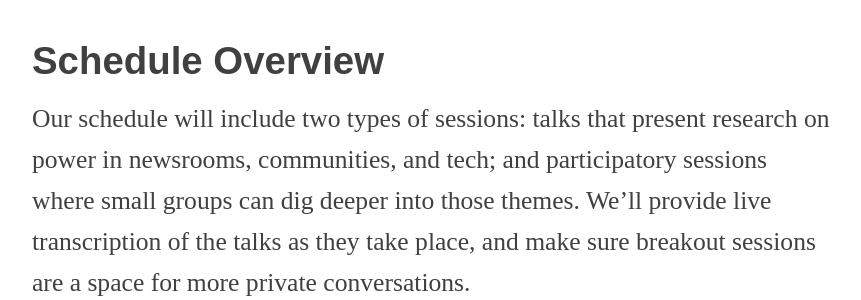
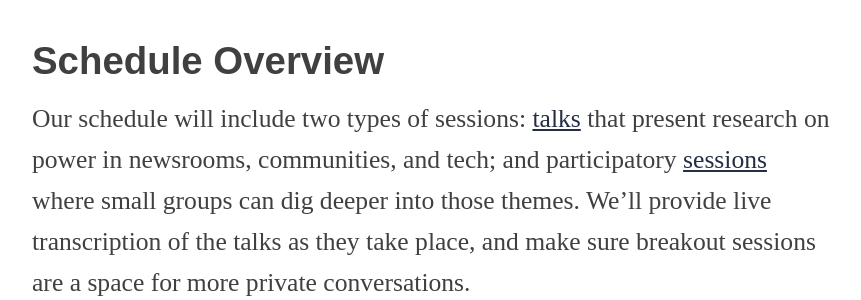
Before and after one commit to OpenNews/srccon-power, a Jekyll site: the page built from program.md, in a window 1280 px wide and 900 px high, scrolled down 931 px. Shown: the part 156-456 px from the top of the window, without its empty margins (208-1069 px from the left). Built offline with Jekyll 4.4.1, drawn with Linux system fonts in a browser that asks for light colours; our own code applies the rules of GitHub Pages for plain Markdown files.

Commit message:
add anchor link for talks to program page

```diff
--- a/program.md
+++ b/program.md
@@ -15,7 +15,7 @@ SRCCON:POWER will explore how we as a community can make journalism more inclusi
 
 ## Schedule Overview
 
-Our schedule will include two types of sessions: talks that present research on power in newsrooms, communities, and tech; and participatory sessions where small groups can dig deeper into those themes. We'll provide live transcription of the talks as they take place, and make sure breakout sessions are a space for more private conversations.
+Our schedule will include two types of sessions: [talks](#about-talks) that present research on power in newsrooms, communities, and tech; and participatory [sessions](#about-sessions) where small groups can dig deeper into those themes. We'll provide live transcription of the talks as they take place, and make sure breakout sessions are a space for more private conversations.
 
 We'll publish our official schedule soon, but the overall days will be shaped approximately like this:
 
@@ -42,6 +42,8 @@ We’ve built in generous breaks so that you can continue conversations without
 
 We want SRCCON:POWER to feel less like a small conference and more like a big cohort. We hope you’ll find new colleagues, champions, collaborators in every space and leave SRCCON:POWER with new ideas _and_ new relationships. When you take on the work of bringing change to your newsroom, it helps to know you have a community supporting you.
 
+<span id="about-talks"></span>
+
 ## About Our Talks
 
 Talks will open both our days at SRCCON:POWER, bring us back from lunch, and send us off to dinner on Thursday night. SRCCON events are all about participation and conversation, and these are no different—we'll get a chance to hear about research into the way power operates in our work, then follow up with time for Q&A. We've asked speakers to challenge us, because solutions to systemic problems won't come from the ways we've approached journalism in the past.
@@ -54,6 +56,10 @@ Our speakers at SRCCON:POWER will include:
 * Rachel Schallom ([@rschallom](https://twitter.com/@rschallom)) and Ben Mullin ([@benmullin](https://twitter.com/@benmullin))
 * Sara Wachter-Boettcher ([@sara_ann_marie](https://twitter.com/sara_ann_marie))
 
+<span id="about-sessions"></span>
+
 ## About Our Sessions
 
-Sessions at SRCCON events are highly collaborative: an opportunity to compare notes, share skills, and take advantage of every attendee’s expertise. We learn best when we learn from each other, and we want you to share ideas and start projects that live on beyond this event. [See the sessions on the SRCCON:POWER program](/sessions).
+Sessions at SRCCON events are highly collaborative: an opportunity to compare notes, share skills, and take advantage of every attendee’s expertise. We learn best when we learn from each other, and we want you to share ideas and start projects that live on beyond this event.
+
+[See the sessions on the SRCCON:POWER program](/sessions).
```
